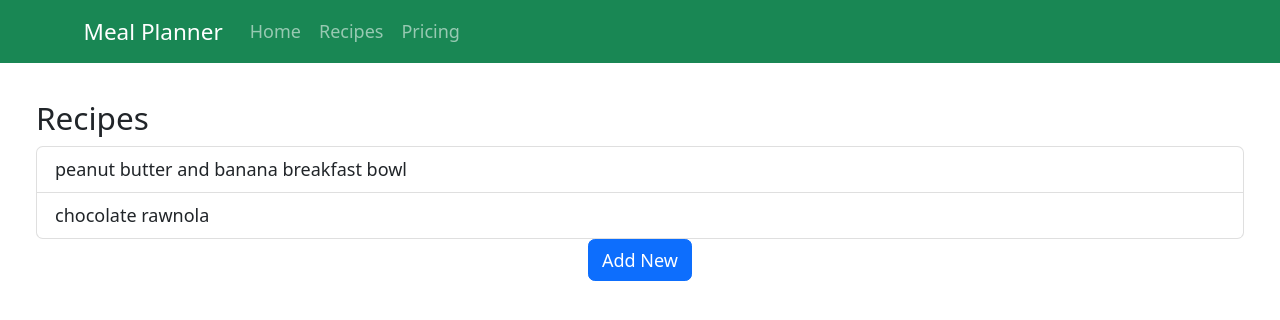
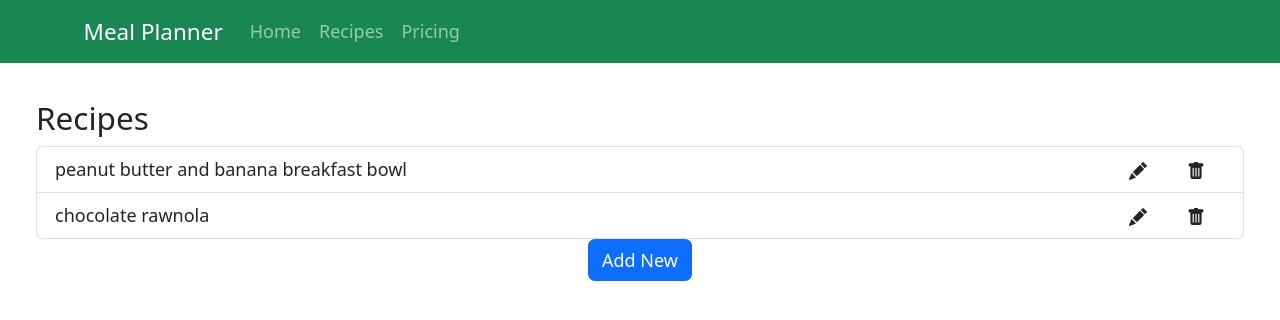
Before and after one commit to tkadima/mealplannerv2, a Next.js app: page /recipes in a window 1280 px wide. Shown: the top 320 px of the page. Built offline with nearby package versions, Linux system fonts and the light colour scheme.

Commit message:
Initialize recipe store with data from db

```diff
--- a/package.json
+++ b/package.json
@@ -14,6 +14,8 @@
     "react": "18.2.0",
     "react-bootstrap": "^2.6.0",
     "react-dom": "18.2.0",
-    "react-redux": "^8.0.5"
+    "react-icons": "^4.6.0",
+    "react-redux": "^8.0.5",
+    "redux-thunk": "^2.4.2"
   }
 }
--- a/pages/recipes/index.js
+++ b/pages/recipes/index.js
@@ -1,16 +1,30 @@
+import Link from 'next/link';
 import ListGroup from 'react-bootstrap/ListGroup';
 import Button from 'react-bootstrap/Button';
+import { useDispatch, useSelector } from 'react-redux';
+
 import Layout from '../../components/layout';
-import data from '../../data.json'
-import Link from 'next/link'
+import { BsFillTrashFill, BsFillPencilFill } from 'react-icons/bs'
+
 
 const Recipes = () => {
+    const { recipes } = useSelector(state => state.recipes);
+
     return (
         <Layout>
             <h3>Recipes</h3>
             <ListGroup>
-                { data.recipes.map(r => {
-                    return <ListGroup.Item key={r.id}>{r.name}</ListGroup.Item>
+                { recipes.map(r => {
+                    return <ListGroup.Item key={r.id}>{r.name}
+                    <div style={{float: "right"}}>
+                        <span style={{margin: "20px"}}>
+                            <BsFillPencilFill></BsFillPencilFill>
+                        </span>
+                        <span style={{margin: "20px"}}>
+                            <BsFillTrashFill></BsFillTrashFill>
+                        </span>
+                    </div>
+                    </ListGroup.Item>
                 })
                 }
             </ListGroup>
--- a/redux/recipe-slice.js
+++ b/redux/recipe-slice.js
@@ -1,9 +1,11 @@
 import { createSlice } from "@reduxjs/toolkit";
 
+import data from '../data.json';
+
 export const recipeSlice = createSlice({
-    name: 'recipe',
+    name: 'recipes',
     initialState: {
-        recipes: []
+        recipes: data.recipes
     },
     reducers: {
         addRecipe: (state, action) => {
--- a/store.js
+++ b/store.js
@@ -6,6 +6,6 @@ import recipeReducer from './redux/recipe-slice'
 export default configureStore({
     reducer: {
         shoppingList: shoppingListReducer,
-        recipe: recipeReducer
+        recipes: recipeReducer
     },
 })
```
Also changed, not shown: 1 other file (tests, documents, lock files or other folders).
